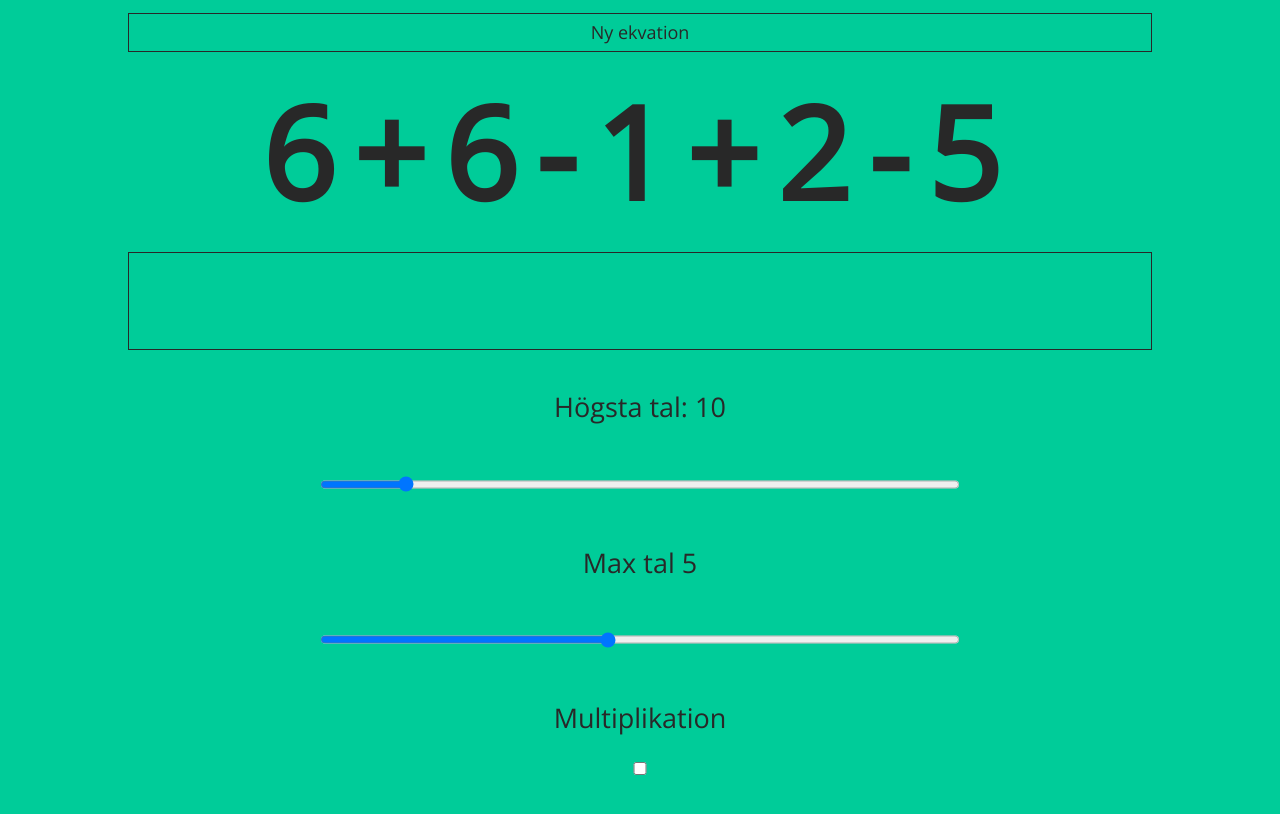
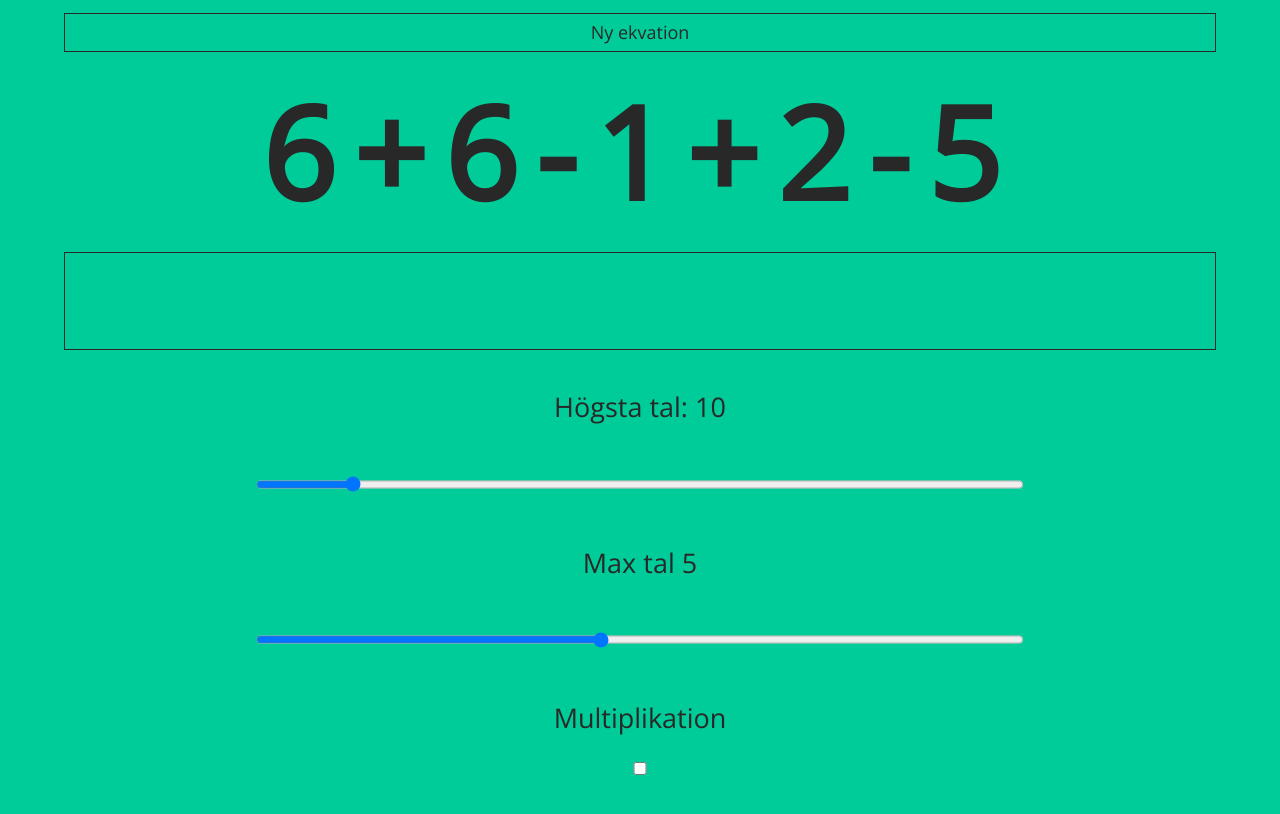
Before and after one commit to robengrobban/count-trainer, a plain HTML site: page index.html in a window 1280 px wide. Drawn offline with nearby package versions, Linux system fonts and the light colour scheme.

Commit message:
Update stil.css

```diff
--- a/stil.css
+++ b/stil.css
@@ -38,11 +38,13 @@ body {
 	display: block;
 	text-align: center;
 	width: 100%;
+	overflow-x: auto;
+	overflow-y: hidden;
 }
 #tal-container input {
 	display: block;
-	width: 80%;
-	margin: 1% 10%;
+	width: 90%;
+	margin: 1% 5%;
 	text-align: center;
 	font-size: 4rem;
 	font-size: 4vw;
@@ -53,8 +55,8 @@ body {
 #tal-container button {
 	font-size: 1rem;
 	padding: 0.5%;
-	width: 80%;
-	margin: 1% 10%;
+	width: 90%;
+	margin: 1% 5%;
 	cursor: pointer;
 	background-color: transparent;
 	border: 0.1rem solid #282828;
@@ -77,10 +79,9 @@ body {
 }
 .inst-rad input {
 	display: block;
-	width: 50%;
-	margin: 0 25%;
+	width: 60%;
+	margin: 0 20%;
 	padding: 2%;
-	margin-right: 25%;
 	text-align: center;
 	cursor: pointer;
 }
```
